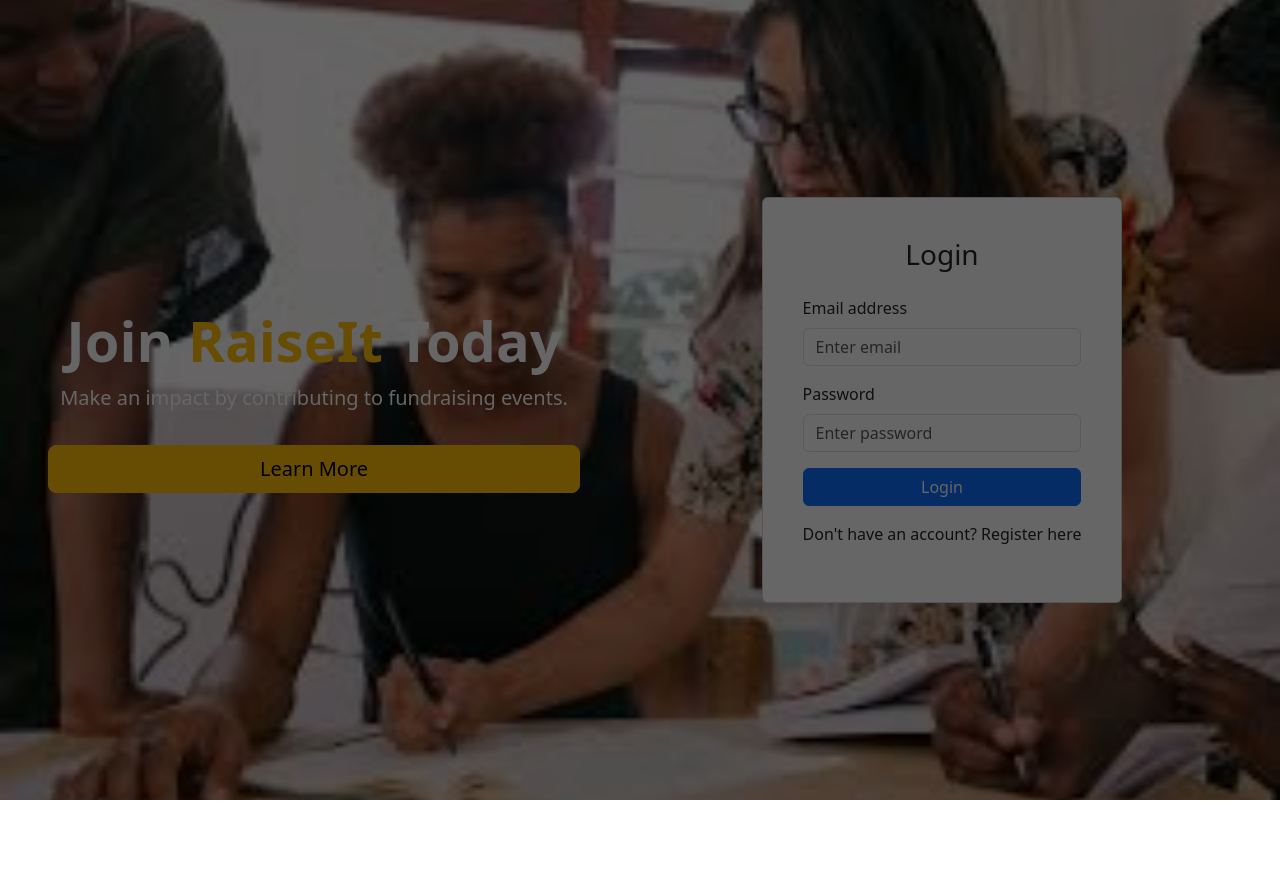
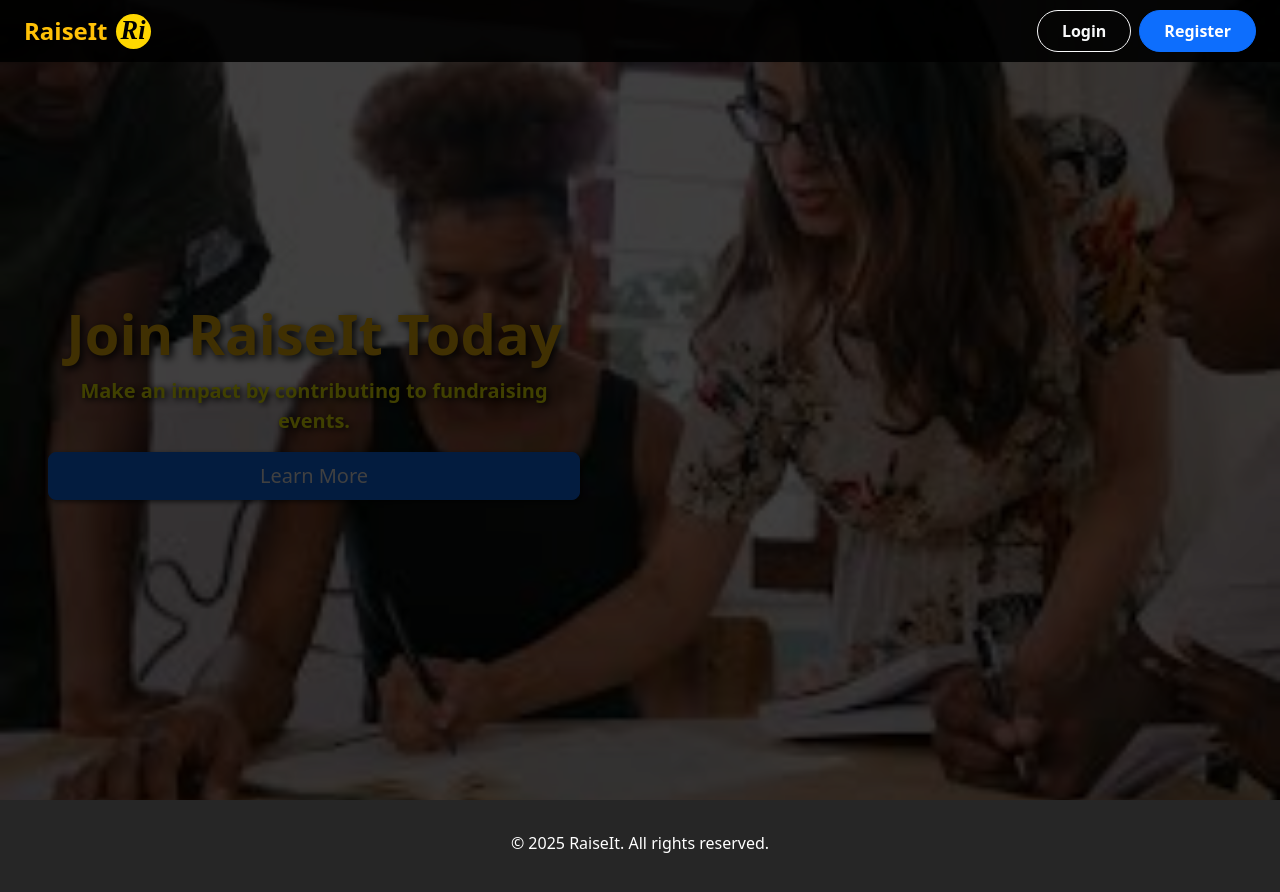
Before and after one commit to JumaWb/RaiseIt, a React (Create React App) app in the folder client/: page / in a window 1280 px wide. Shown: the top 892 px of the page. Before the commit the page ends 800 px from the top, so only its background shows below. Built offline with nearby package versions, Linux system fonts and the light colour scheme.

Commit message:
Fixed errors

```diff
--- a/client/src/components/AuthForm.css
+++ b/client/src/components/AuthForm.css
@@ -0,0 +1,68 @@
+/* Overlay to cover the screen */
+.auth-overlay {
+    position: fixed;
+    top: 0;
+    left: 0;
+    width: 100%;
+    height: 100%;
+    background: rgba(0, 0, 0, 0.5);
+    display: flex;
+    align-items: flex-start; /* Align to the top */
+    justify-content: flex-end; /* Align to the right */
+    z-index: 1000;
+    padding: 80px 20px 20px 20px; /* Push form slightly down */
+  }
+
+  /* Card positioned at the top-right but slightly lower */
+  .auth-card {
+    width: 350px;
+    background: white;
+    border-radius: 10px;
+    padding: 20px;
+    box-shadow: 0px 4px 10px rgba(0, 0, 0, 0.2);
+    animation: slideIn 0.4s ease-in-out;
+    position: relative;
+  }
+
+  /* Animation for smooth entry */
+  @keyframes slideIn {
+    from {
+      opacity: 0;
+      transform: translateX(20px);
+    }
+    to {
+      opacity: 1;
+      transform: translateX(0);
+    }
+  }
+
+  /* Adjust buttons and inputs */
+  .auth-card .form-control {
+    border-radius: 8px;
+    padding: 10px;
+  }
+
+  .auth-card .btn-primary {
+    background: #007bff;
+    border-radius: 8px;
+    font-size: 16px;
+    transition: 0.3s;
+  }
+
+  .auth-card .btn-primary:hover {
+    background: #0056b3;
+  }
+
+  /* Close button */
+  .auth-card .close-btn {
+    position: absolute;
+    top: 10px;
+    right: 10px;
+    cursor: pointer;
+    font-size: 18px;
+    color: #333;
+  }
+
+  .auth-card .close-btn:hover {
+    color: red;
+  }
--- a/client/src/components/AuthForm.js
+++ b/client/src/components/AuthForm.js
@@ -3,14 +3,9 @@ import axios from "axios";
 import { Form, Button, Card } from "react-bootstrap";
 import "./AuthForm.css";
 
-const AuthForm = () => {
-  const [isRegister, setIsRegister] = useState(false);
-  const [formData, setFormData] = useState({
-    name: "",
-    email: "",
-    password: "",
-  });
-
+const AuthForm = ({ mode, onClose, setUser }) => {
+  const isRegister = mode === "register";
+  const [formData, setFormData] = useState({ name: "", email: "", password: "" });
   const [message, setMessage] = useState("");
 
   const handleChange = (e) => {
@@ -24,80 +19,57 @@ const AuthForm = () => {
       : "http://localhost/RaiseIt/api/login.php";
 
     try {
-      const response = await axios.post(url, formData, {
-        headers: { "Content-Type": "application/json" },
-      });
-
+      const response = await axios.post(url, formData, { headers: { "Content-Type": "application/json" } });
       setMessage(response.data.message);
+      if (response.data.success) {
+        setUser({ name: formData.name, email: formData.email });
+        localStorage.setItem("authToken", response.data.token);
+        onClose();
+      }
     } catch (error) {
       setMessage("Error: " + (error.response?.data?.message || error.message));
     }
   };
 
   return (
-    <Card className="auth-card p-4">
+    <div className="auth-overlay">
+      <Card className="auth-card p-4 position-relative">
+        <span className="close-btn" onClick={onClose}>&times;</span>
+
         <Card.Body>
           <h3 className="text-center mb-4">{isRegister ? "Register" : "Login"}</h3>
-
-        {message && <p className="text-center">{message}</p>} {/* Display success/error */}
+          {message && <p className="text-center text-danger">{message}</p>}
 
           <Form onSubmit={handleSubmit}>
             {isRegister && (
               <Form.Group className="mb-3">
                 <Form.Label>Name</Form.Label>
-              <Form.Control
-                type="text"
-                placeholder="Enter your name"
-                name="name"
-                value={formData.name}
-                onChange={handleChange}
-                required
-              />
+                <Form.Control type="text" placeholder="Enter your name" name="name" value={formData.name} onChange={handleChange} required />
               </Form.Group>
             )}
 
             <Form.Group className="mb-3">
               <Form.Label>Email address</Form.Label>
-            <Form.Control
-              type="email"
-              placeholder="Enter email"
-              name="email"
-              value={formData.email}
-              onChange={handleChange}
-              required
-            />
+              <Form.Control type="email" placeholder="Enter email" name="email" value={formData.email} onChange={handleChange} required />
             </Form.Group>
 
             <Form.Group className="mb-3">
               <Form.Label>Password</Form.Label>
-            <Form.Control
-              type="password"
-              placeholder="Enter password"
-              name="password"
-              value={formData.password}
-              onChange={handleChange}
-              required
-            />
+              <Form.Control type="password" placeholder="Enter password" name="password" value={formData.password} onChange={handleChange} required />
             </Form.Group>
 
-          <Button variant="primary" type="submit" className="w-100">
-            {isRegister ? "Sign Up" : "Login"}
-          </Button>
+            <Button variant="primary" type="submit" className="w-100">{isRegister ? "Sign Up" : "Login"}</Button>
           </Form>
 
           <div className="text-center mt-3">
             <p>
               {isRegister ? "Already have an account?" : "Don't have an account?"}
-            <span
-              className="toggle-link"
-              onClick={() => setIsRegister(!isRegister)}
-            >
-              {isRegister ? " Login here" : " Register here"}
-            </span>
+              <span className="toggle-link" onClick={onClose}>{isRegister ? " Login here" : " Register here"}</span>
             </p>
           </div>
         </Card.Body>
       </Card>
+    </div>
   );
 };
 
--- /dev/null
+++ b/client/src/components/Footer.css
@@ -0,0 +1,9 @@
+.custom-footer {
+    background: rgba(0, 0, 0, 0.85);
+    color: white;
+    padding: 15px 0;
+    position: relative;
+    bottom: 0;
+    width: 100%;
+    text-align: center;
+  }
--- a/client/src/components/Footer.js
+++ b/client/src/components/Footer.js
@@ -0,0 +1,15 @@
+import React from "react";
+import { Container } from "react-bootstrap";
+import "./Footer.css"; // Optional for custom styling
+
+const Footer = () => {
+  return (
+    <footer className="custom-footer">
+      <Container className="text-center py-3">
+        <p>&copy; {new Date().getFullYear()} RaiseIt. All rights reserved.</p>
+      </Container>
+    </footer>
+  );
+};
+
+export default Footer;
--- a/client/src/components/Navbar.js
+++ b/client/src/components/Navbar.js
@@ -0,0 +1,72 @@
+import React, { useState, useEffect } from "react";
+import { Navbar, Nav, Button } from "react-bootstrap";
+
+const CustomNavbar = ({ onAuth }) => {
+  const [isLoggedIn, setIsLoggedIn] = useState(false);
+
+  useEffect(() => {
+    const token = localStorage.getItem("authToken");
+    setIsLoggedIn(!!token);
+  }, []);
+
+  const handleLogout = () => {
+    localStorage.removeItem("authToken");
+    setIsLoggedIn(false);
+  };
+
+  return (
+    <Navbar expand="lg" className="custom-navbar px-4 py-2">
+      <Navbar.Brand href="#" className="text-warning fw-bold fs-4 d-flex align-items-center">
+        RaiseIt{" "}
+        <span
+          className="ms-2 d-flex align-items-center justify-content-center"
+          style={{
+            width: "35px",
+            height: "35px",
+            backgroundColor: "#FFD700", // Strong Yellow
+            color: "#000", // Black text for contrast
+            fontStyle: "italic",
+            fontSize: "1.1em",
+            fontFamily: "'Playfair Display', serif", // Unique italic font
+            fontWeight: "bold",
+            borderRadius: "50%", // Circular shape
+            textAlign: "center",
+            display: "inline-flex",
+          }}
+        >
+          Ri
+        </span>
+      </Navbar.Brand>
+      <Nav className="ms-auto d-flex align-items-center">
+        {!isLoggedIn ? (
+          <>
+            <Button
+              variant="outline-light"
+              className="me-2 rounded-pill px-4 py-2 fw-bold shadow-sm"
+              onClick={() => onAuth("login")}
+            >
+              Login
+            </Button>
+            <Button
+              variant="primary"
+              className="rounded-pill px-4 py-2 fw-bold shadow-sm"
+              onClick={() => onAuth("register")}
+            >
+              Register
+            </Button>
+          </>
+        ) : (
+          <Button
+            variant="danger"
+            className="rounded-pill px-4 py-2 fw-bold shadow-sm"
+            onClick={handleLogout}
+          >
+            Logout
+          </Button>
+        )}
+      </Nav>
+    </Navbar>
+  );
+};
+
+export default CustomNavbar;
--- a/client/src/pages/Home.css
+++ b/client/src/pages/Home.css
@@ -1,8 +1,13 @@
+/* Background Image and Overlay */
 .landing-page {
   position: relative;
   background: url('../assets/images/Home.jpeg') no-repeat center center/cover;
+  min-height: 100vh; /* Ensure it covers at least the full viewport */
+  display: flex;
+  flex-direction: column;
 }
 
+/* Dark overlay to improve text contrast */
 .landing-page::before {
   content: "";
   position: absolute;
@@ -10,12 +15,58 @@
   left: 0;
   width: 100%;
   height: 100%;
-  background: rgba(0, 0, 0, 0.6); /* Dark overlay */
+  background: rgba(0, 0, 0, 0.75); /* Darker overlay */
   z-index: 1;
 }
 
+/* Ensure content is centered and properly positioned */
 .landing-page .container {
+  flex: 1; /* Push content between navbar and footer */
+  display: flex;
+  align-items: center;
+  justify-content: center;
   position: relative;
   z-index: 2;
-  color: white;
+  text-align: center;
 }
+
+/* Ensure text is highly visible */
+.landing-page h1 {
+  color: #FFC107; /* Bright golden yellow */
+  font-weight: bold;
+  text-shadow: 3px 3px 8px rgba(0, 0, 0, 1); /* Stronger text shadow */
+}
+
+.landing-page p {
+  color: #FFFF00; /* Pure bright yellow */
+  font-weight: 600;
+  text-shadow: 2px 2px 6px rgba(0, 0, 0, 1);
+}
+
+/* Navbar Styling */
+.custom-navbar {
+  position: fixed; /* Ensures navbar stays at the top */
+  width: 100%;
+  top: 0;
+  left: 0;
+  z-index: 10;
+  background: rgba(0, 0, 0, 0.9) !important; /* Darker navbar */
+  padding: 10px 20px;
+}
+
+/* Footer Styling */
+.footer {
+  width: 100%;
+  background: rgba(0, 0, 0, 0.9); /* Match navbar style */
+  color: #fff;
+  text-align: center;
+  padding: 15px 0;
+  position: relative;
+  bottom: 0;
+  z-index: 10;
+}
+
+/* Button Styling */
+button {
+  box-shadow: 2px 2px 5px rgba(0, 0, 0, 0.6);
+}
--- a/client/src/pages/Home.js
+++ b/client/src/pages/Home.js
@@ -1,34 +1,36 @@
-import React from "react";
+import React, { useState } from "react";
 import { Container, Row, Col, Button } from "react-bootstrap";
 import AuthForm from "../components/AuthForm";
+import CustomNavbar from "../components/Navbar";
+import Footer from "../components/Footer";
 import "./Home.css";
 
 const Home = () => {
+  const [authMode, setAuthMode] = useState(null);
+  //const [user, setUser] = useState(null);
+
   return (
+    <>
+      {/* Pass setAuthMode to Navbar */}
+      <CustomNavbar onAuth={setAuthMode} />
+
       <div className="landing-page">
-      <div className="overlay"></div> {/* Dark Overlay for better contrast */}
         <Container fluid className="vh-100 d-flex align-items-center">
           <Row className="w-100">
-          {/* Left Side - Text & CTA */}
-          <Col md={6} className="text-center d-flex flex-column justify-content-center text-white p-5">
-            <h1 className="display-4 fw-bold">
-              Join <span className="text-warning">RaiseIt</span> Today
-            </h1>
-            <p className="lead">
-              Make an impact by contributing to fundraising events.
-            </p>
-            <Button variant="warning" size="lg" className="mt-3">
-              Learn More
-            </Button>
-          </Col>
-
-          {/* Right Side - Auth Form */}
-          <Col md={6} className="d-flex justify-content-center">
-            <AuthForm />
+            <Col md={6} className="text-center d-flex flex-column justify-content-center text-light p-5">
+              <h1 className="display-4">Join RaiseIt Today</h1>
+              <p className="lead">Make an impact by contributing to fundraising events.</p>
+              <Button variant="primary" size="lg">Learn More</Button>
             </Col>
           </Row>
         </Container>
+
+        {/* Show AuthForm when authMode is set */}
+        {authMode && <AuthForm mode={authMode} onClose={() => setAuthMode(null)}  />}
       </div>
+
+      <Footer />
+    </>
   );
 };
 
```
Lines whose indentation alone changed are shown as unchanged.
